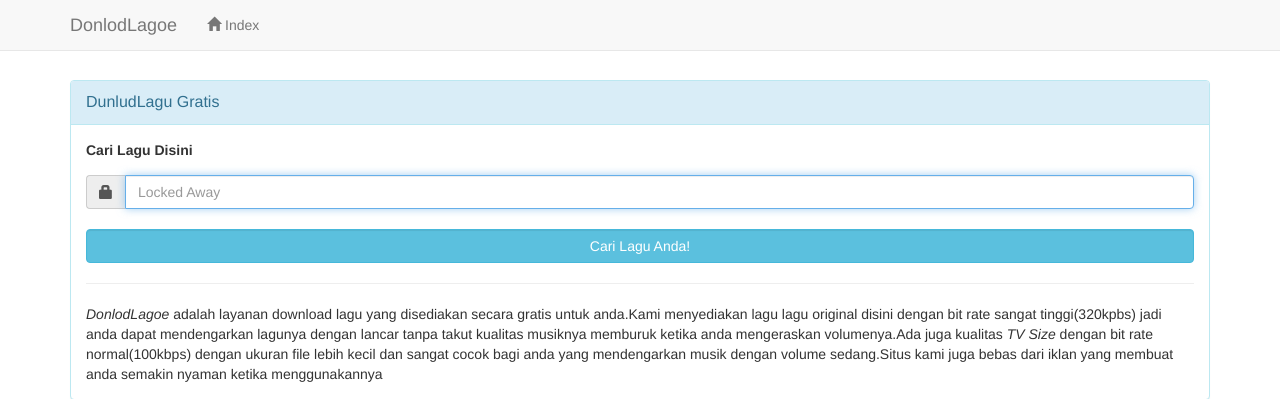
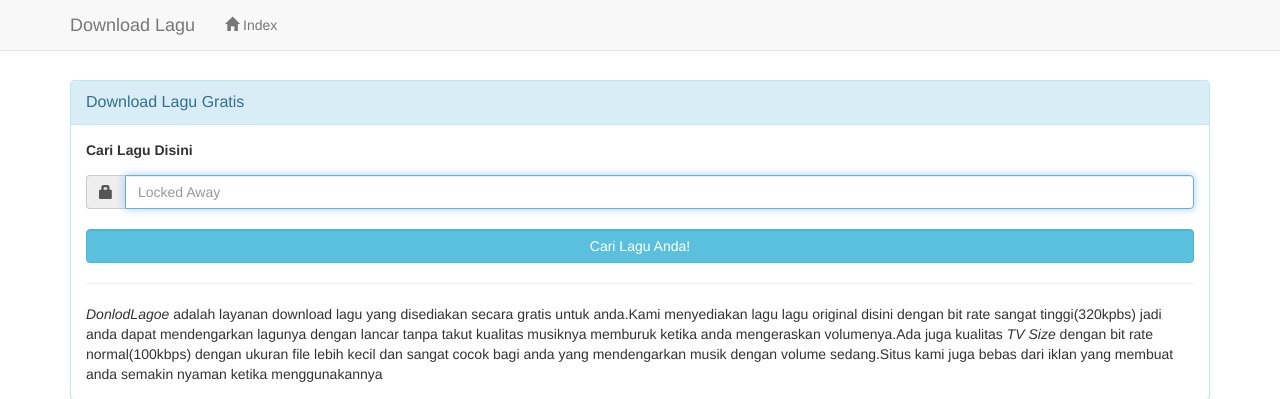
Before and after one commit to osyduck/jooxdownloader, a PHP site: page / in a window 1280 px wide. Shown: the top 399 px of the page. Run offline with PHP 8.4, Linux system fonts and the light colour scheme.

Commit message:
Update index.php

```diff
--- a/index.php
+++ b/index.php
@@ -4,20 +4,16 @@
     <meta charset="utf-8">
     <meta http-equiv="X-UA-Compatible" content="IE=edge">
     <meta name="viewport" content="width=device-width, initial-scale=1">
-    <meta name="description" content="Donlod Lagu Ori Disini Coeg">
+    <meta name="description" content="Download Lagu Ori Disini Coeg">
     <meta name="author" content="Anon">
     <link rel="icon" href="assets/images/favicon.ico">
-    <title>Donlod Lagu Gratis</title>
+    <title>Download Lagu Gratis</title>
     <link href="assets/css/bootstrap.min.css" rel="stylesheet">
 	<style>
 		body {
 			padding-top: 80px;
 		}
 	</style>
-    <!--[if lt IE 9]>
-      <script src="https://oss.maxcdn.com/html5shiv/3.7.2/html5shiv.min.js"></script>
-      <script src="https://oss.maxcdn.com/respond/1.4.2/respond.min.js"></script>
-    <![endif]-->
   </head>
     <nav class="navbar navbar-default navbar-fixed-top">
       <div class="container">
@@ -28,7 +24,7 @@
             <span class="icon-bar"></span>
             <span class="icon-bar"></span>
           </button>
-		  <a href="#" class="navbar-brand">DonlodLagoe</a>        </div>
+		  <a href="#" class="navbar-brand">Download Lagu</a>        </div>
         <div id="navbar" class="navbar-collapse collapse">
           <ul class="nav navbar-nav">
             <li><a href="index.php"><i class="glyphicon glyphicon-home"></i> Index</a></li>
@@ -39,7 +35,7 @@
     <div class="container">
             <div class="panel panel-info" >
                     <div class="panel-heading">
-                        <div class="panel-title">DunludLagu Gratis</div>
+                        <div class="panel-title">Download Lagu Gratis</div>
                     </div>
                     <div class="panel-body">
 					<form method="post" id="searchform" action="websearch.php">
```
